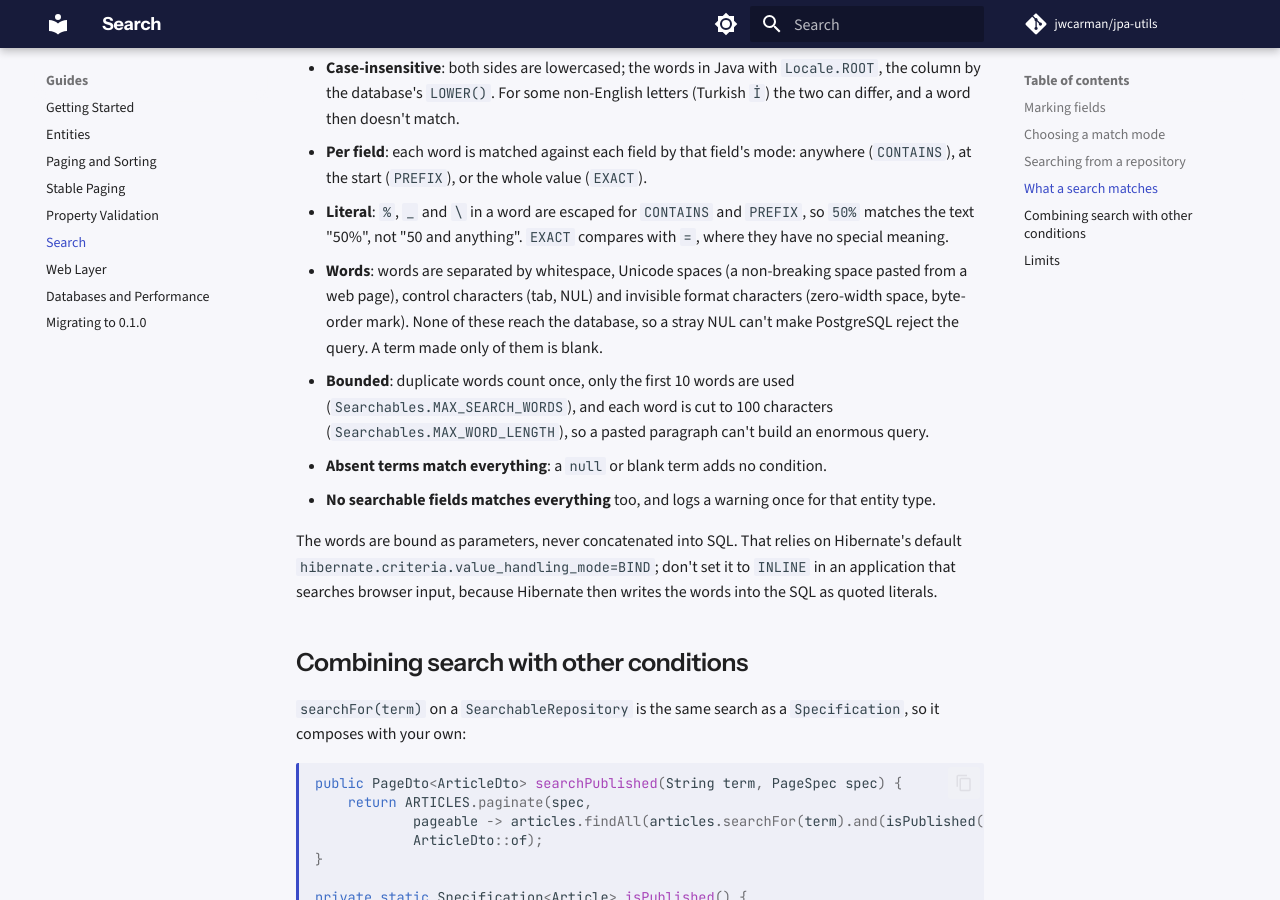
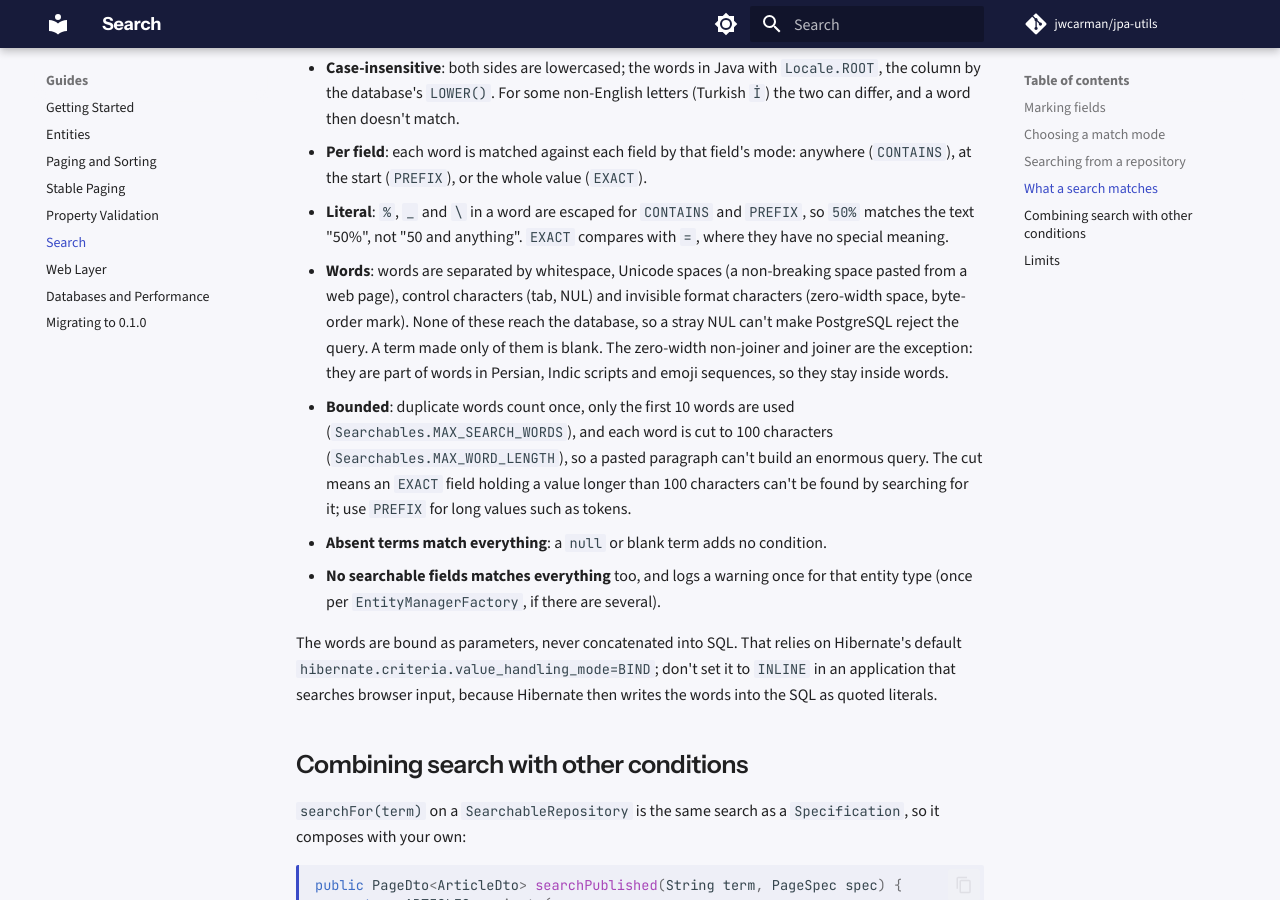
Before and after one commit to jwcarman/jpa-utils, an MkDocs documentation site: the page built from docs/guides/search.md, in a window 1280 px wide and 900 px high, scrolled down 2014 px. Built offline with MkDocs 1.6.1 and Material for MkDocs 9.7.7, drawn with Linux system fonts in a browser that asks for light colours; comment, search, counter and statistics services are not loaded.

Commit message:
build: the pit profile skips the Testcontainers suites; document search limits
-Ppit verify no longer needs Docker. The guide and changelog note that
joiners stay inside words and that EXACT values over 100 characters can't be
found by search.

Co-Authored-By: Claude Opus 5.5 <noreply@anthropic.com>

```diff
--- a/docs/guides/search.md
+++ b/docs/guides/search.md
@@ -95,11 +95,15 @@ as `PREFIX` and `state` as `EXACT`, `smi oh` finds Smiths in Ohio.
 - **Words**: words are separated by whitespace, Unicode spaces (a non-breaking space pasted from a web page),
   control characters (tab, NUL) and invisible format characters (zero-width space, byte-order mark). None of these
   reach the database, so a stray NUL can't make PostgreSQL reject the query. A term made only of them is blank.
+  The zero-width non-joiner and joiner are the exception: they are part of words in Persian, Indic scripts and emoji
+  sequences, so they stay inside words.
 - **Bounded**: duplicate words count once, only the first 10 words are used (`Searchables.MAX_SEARCH_WORDS`), and
   each word is cut to 100 characters (`Searchables.MAX_WORD_LENGTH`), so a pasted paragraph can't build an enormous
-  query.
+  query. The cut means an `EXACT` field holding a value longer than 100 characters can't be found by searching for
+  it; use `PREFIX` for long values such as tokens.
 - **Absent terms match everything**: a `null` or blank term adds no condition.
-- **No searchable fields matches everything** too, and logs a warning once for that entity type.
+- **No searchable fields matches everything** too, and logs a warning once for that entity type (once per
+  `EntityManagerFactory`, if there are several).
 
 The words are bound as parameters, never concatenated into SQL. That relies on Hibernate's default
 `hibernate.criteria.value_handling_mode=BIND`; don't set it to `INLINE` in an application that searches browser
--- a/pom.xml
+++ b/pom.xml
@@ -503,6 +503,10 @@
              Reports land in target/pit-reports/index.html. -->
         <profile>
             <id>pit</id>
+            <properties>
+                <!-- PIT runs the unit tests only; skip the Testcontainers suites so this needs no Docker. -->
+                <skipITs>true</skipITs>
+            </properties>
             <build>
                 <plugins>
                     <plugin>
```
Also changed, not shown: CHANGELOG.md (+3 -2 lines), CONTRIBUTING.md (+2 -2 lines).
